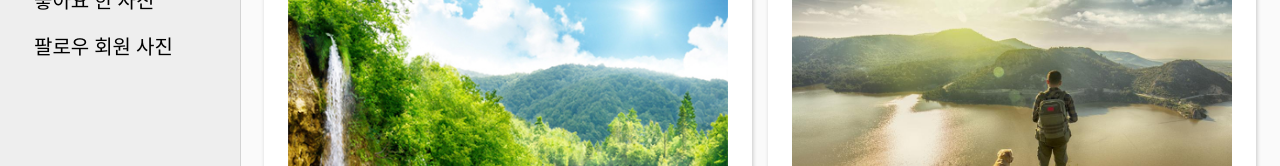
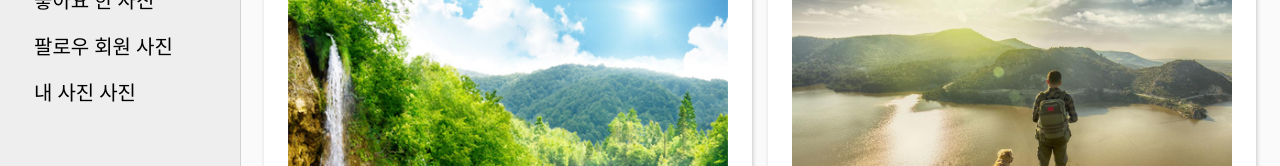
Before and after one commit to da486/Portfolio, a plain HTML site: page index.html in a window 1280 px wide. Shown: the part 348-514 px from the top of the page. Drawn offline with Linux system fonts and the light colour scheme.

Commit message:
내 사진 수정

```diff
--- a/index.html
+++ b/index.html
@@ -35,7 +35,7 @@
         <li class="all on" onclick="setFilter('all')">전체 사진</li>
         <li class="like" onclick="setFilter('like')">좋아요 한 사진</li>
         <li class="follow" onclick="setFilter('follow')">팔로우 회원 사진</li>
-        <!-- <li class="mine" onclick="setFilter('mine')">내 사진 사진</li> -->
+        <li class="mine" onclick="setFilter('mine')">내 사진 사진</li>
       </ul>
     </aside>
     <div class="content">
```
